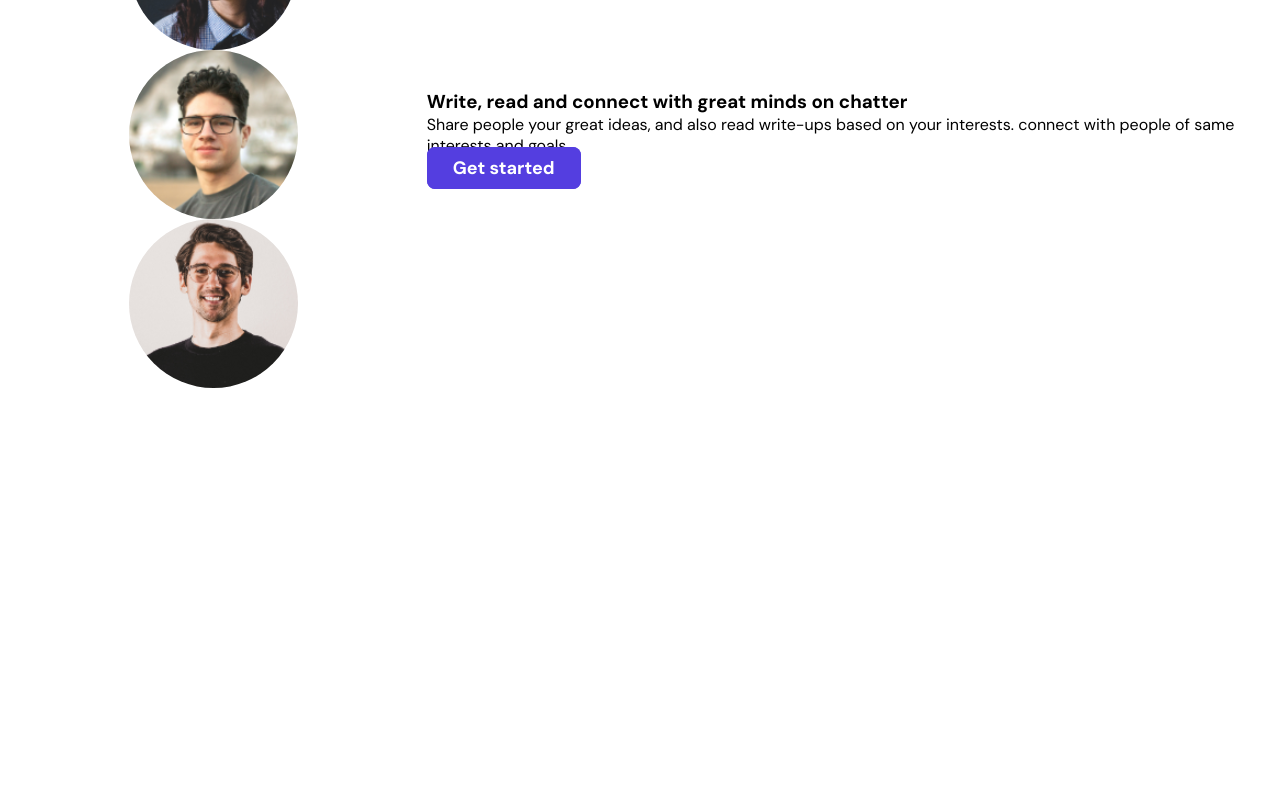
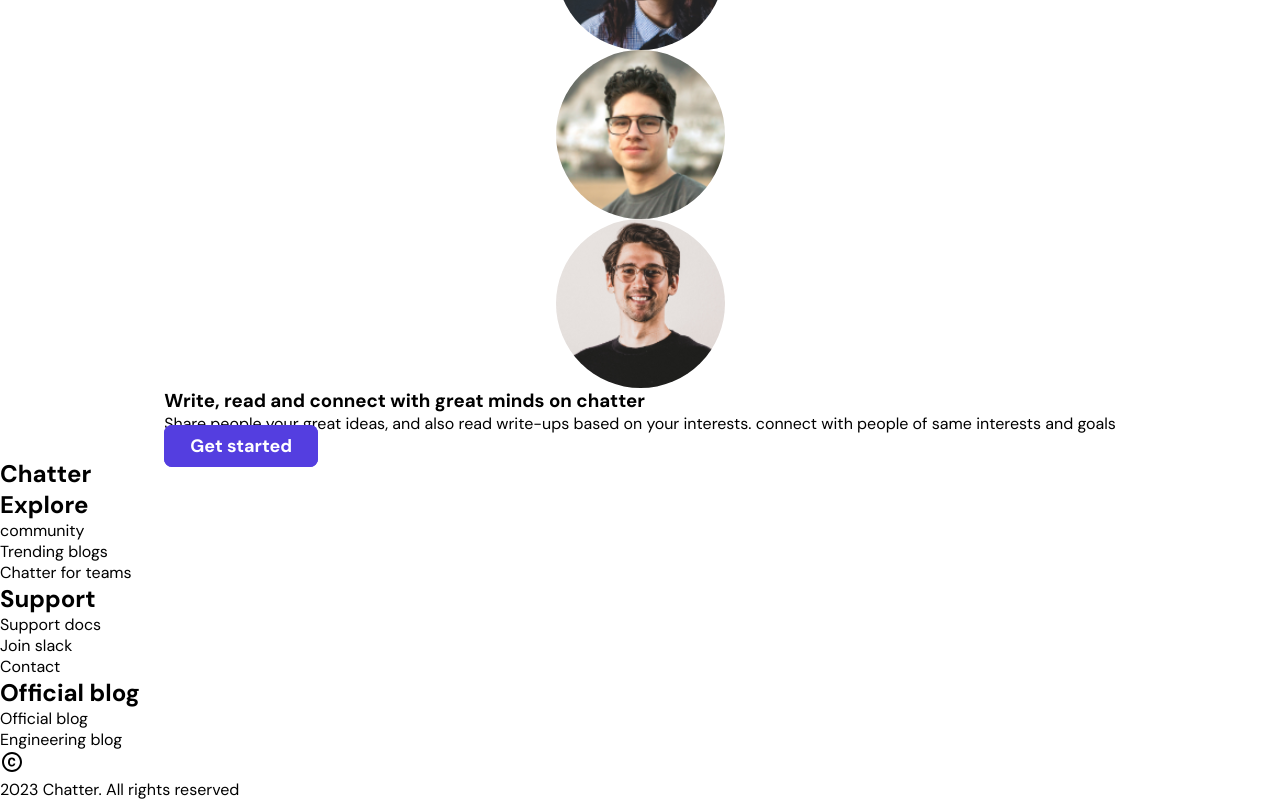
Before and after one commit to okhuaroboosayuki/chatter, a React (Create React App) app: page / in a window 1280 px wide. Shown: the part 2577-3377 px from the top of the page. Before the commit the page ends 2965 px from the top, so only its background shows below. Built offline with nearby package versions, Linux system fonts and the light colour scheme.

Commit message:
added CTA & footer sections

```diff
--- a/src/pages/LandingPage.tsx
+++ b/src/pages/LandingPage.tsx
@@ -1,6 +1,7 @@
 import AnalyticsIcon from "../icons/AnalyticsIcon";
 import BookIcon from "../icons/BookIcon";
 import PeopleIcon from "../icons/PeopleIcon";
+import CopyrightIcon from "@mui/icons-material/Copyright";
 import "../styles/scss/landing-page.scss";
 
 export const LandingPage = () => {
@@ -148,6 +149,7 @@ export const LandingPage = () => {
       </div>
 
       <div className="c_t_a">
+        <div className="c_t_a-container">
           <div className="left">
             <div className="c_t_a-images">
               <div className="image1"></div>
@@ -156,11 +158,77 @@ export const LandingPage = () => {
             </div>
           </div>
           <div className="right">
+            <article>
               <h3>Write, read and connect with great minds on chatter</h3>
-          <p>Share people your great ideas, and also read write-ups based on your interests. connect with people of same interests and goals  </p>
-          <a href="http://" className="btn">Get started</a>
+              <p>
+                Share people your great ideas, and also read write-ups based on
+                your interests. connect with people of same interests and goals
+              </p>
+              <a href="http://" className="btn">
+                Get started
+              </a>
+            </article>
           </div>
         </div>
+      </div>
+
+      <footer>
+        <div className="footer_container">
+          <div className="left">
+            <h1 className="logo">
+              <a href="http://">Chatter</a>
+            </h1>
+          </div>
+
+          <div className="right">
+            <div className="explore">
+              <h2 className="footer_heading">Explore</h2>
+              <ul className="footer_links">
+                <li>
+                  <a href="http://">community</a>
+                </li>
+                <li>
+                  <a href="http://">Trending blogs</a>
+                </li>
+                <li>
+                  <a href="http://">Chatter for teams</a>
+                </li>
+              </ul>
+            </div>
+
+            <div className="support">
+              <h2 className="footer_heading">Support</h2>
+              <ul className="footer_links">
+                <li>
+                  <a href="http://">Support docs</a>
+                </li>
+                <li>
+                  <a href="http://">Join slack</a>
+                </li>
+                <li>
+                  <a href="http://">Contact</a>
+                </li>
+              </ul>
+            </div>
+
+            <div className="official_blog">
+              <h2 className="footer_heading">Official blog</h2>
+              <ul className="footer_links">
+                <li>
+                  <a href="http://">Official blog</a>
+                </li>
+                <li>
+                  <a href="http://">Engineering blog</a>
+                </li>
+              </ul>
+            </div>
+          </div>
+        </div>
+        <div className="footer_bottom">
+          <CopyrightIcon />
+          <p>2023 Chatter. All rights reserved</p>
+        </div>
+      </footer>
     </section>
   );
 };
```
Lines whose indentation alone changed are shown as unchanged.
